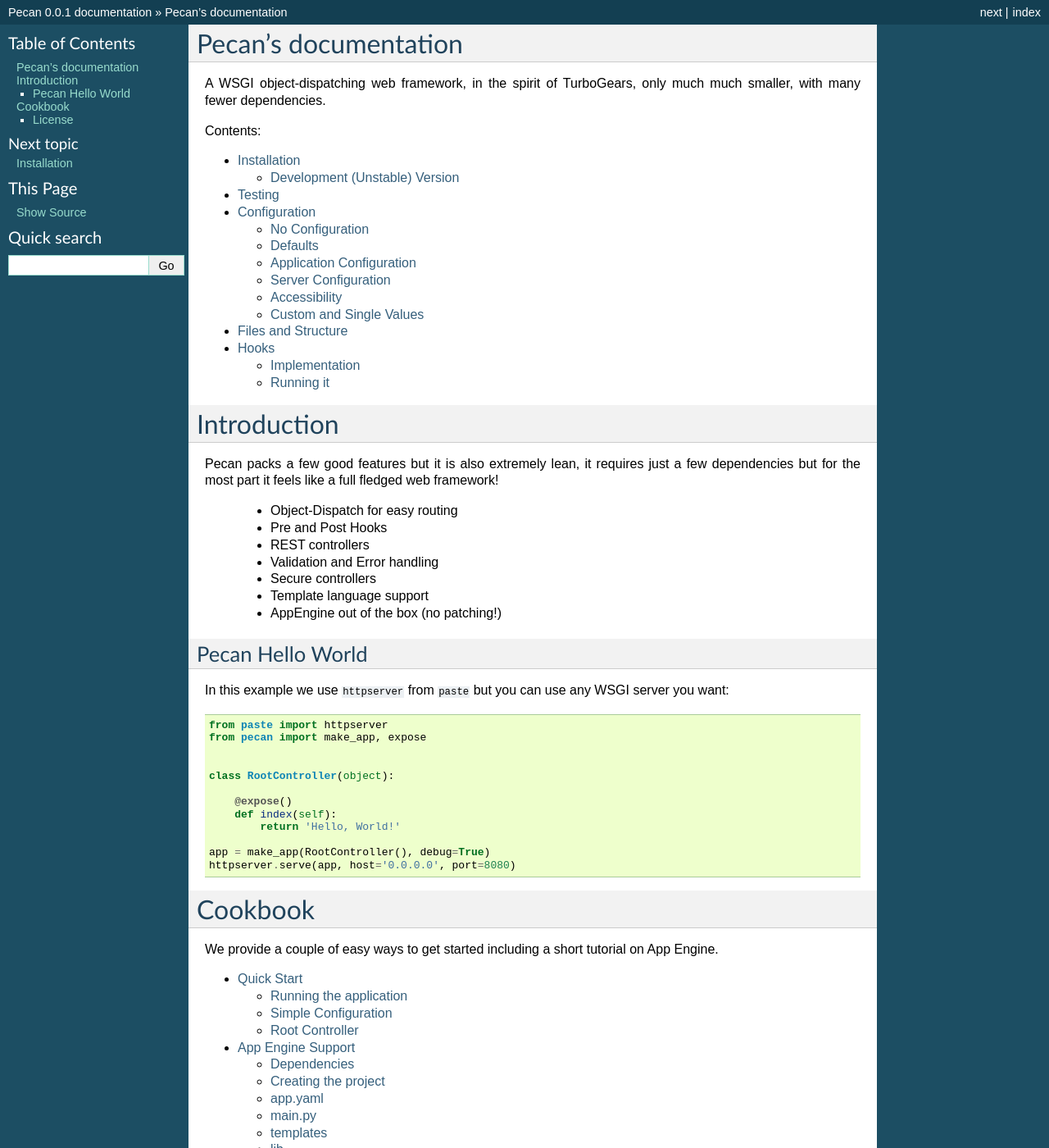
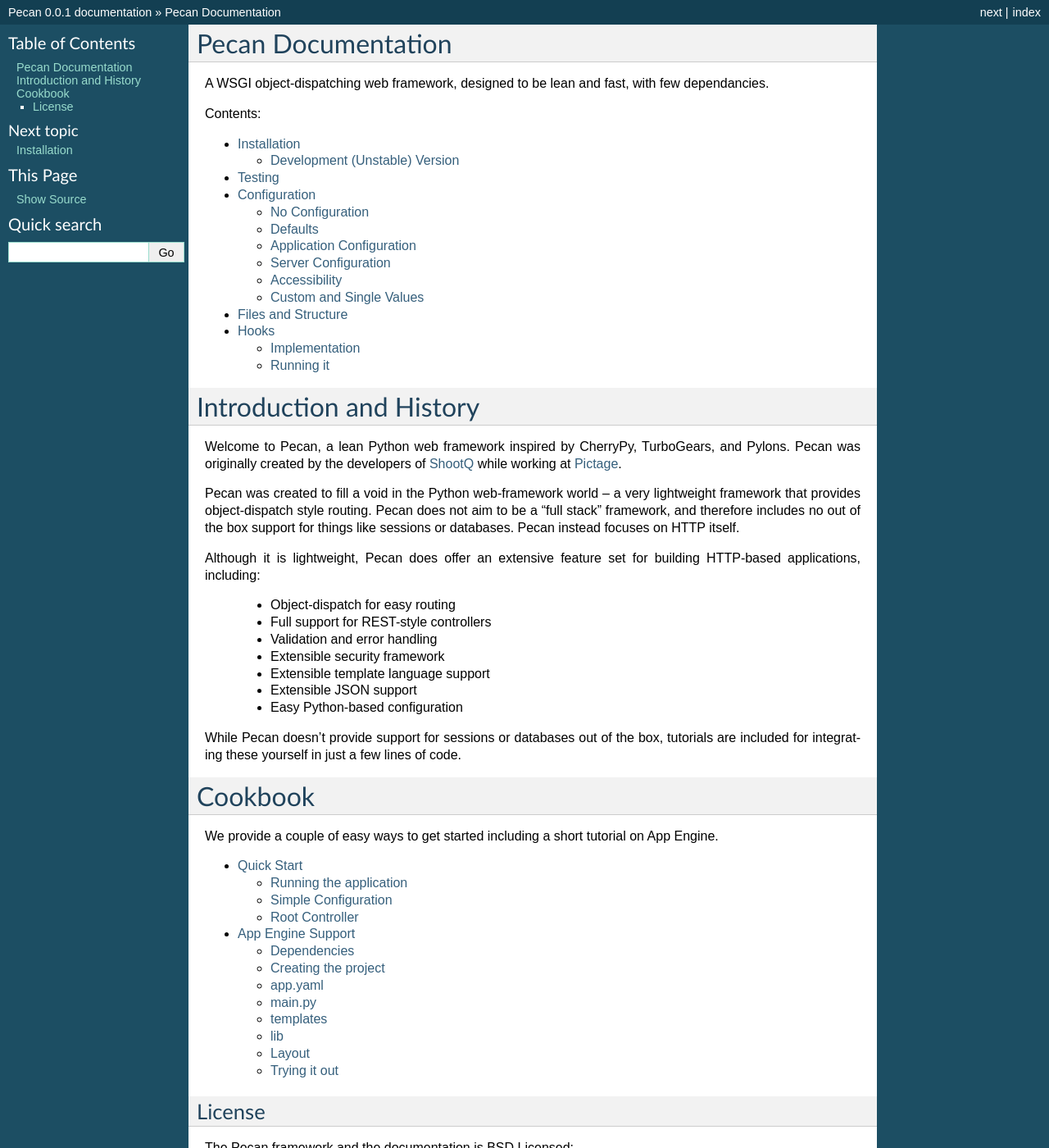
Before and after one commit to stackforge/pecan, a Sphinx documentation site: the page built from docs/source/index.rst, in a window 1280 px wide and 1400 px high. Shown: the whole window at 82% size. Built offline with Sphinx 7.4.7, drawn with Linux system fonts in a browser that asks for light colours; pages that are not in the unit, such as notebooks, are missing from menus; some of the changed text lies outside the part shown.

Commit message:
Updating introduction and history.

```diff
--- a/docs/source/index.rst
+++ b/docs/source/index.rst
@@ -1,13 +1,8 @@
-.. Pecan documentation master file, created by
-   sphinx-quickstart on Sat Oct  9 14:41:27 2010.
-   You can adapt this file completely to your liking, but it should at least
-   contain the root `toctree` directive.
+Pecan Documentation
+===================
 
-Pecan's documentation
-=========================
-
-A WSGI object-dispatching web framework, in the spirit of TurboGears, only
-much much smaller, with many fewer dependencies.
+A WSGI object-dispatching web framework, designed to be lean and fast,
+with few dependancies.
 
 
 Contents:
@@ -28,39 +23,33 @@
    testing.rst
 
 
-Introduction
-============
-Pecan packs a few good features but it is also extremely lean, it requires just
-a few dependencies but for the most part it feels like a full fledged web
-framework!
+Introduction and History
+========================
+Welcome to Pecan, a lean Python web framework inspired by CherryPy,
+TurboGears, and Pylons. Pecan was originally created by the developers
+of `ShootQ <http://shootq.com>`_ while working at `Pictage
+<http://pictage.com>`_.
 
- * Object-Dispatch for easy routing
- * Pre and Post Hooks
- * REST controllers
- * Validation and Error handling
- * Secure controllers
- * Template language support
- * AppEngine out of the box (no patching!)
+Pecan was created to fill a void in the Python web-framework world – a
+very lightweight framework that provides object-dispatch style routing.
+Pecan does not aim to be a "full stack" framework, and therefore
+includes no out of the box support for things like sessions or
+databases. Pecan instead focuses on HTTP itself.
 
+Although it is lightweight, Pecan does offer an extensive feature set
+for building HTTP-based applications, including:
 
+ * Object-dispatch for easy routing
+ * Full support for REST-style controllers
+ * Validation and error handling
+ * Extensible security framework
+ * Extensible template language support
+ * Extensible JSON support
+ * Easy Python-based configuration
 
-Pecan Hello World
-------------------
-In this example we use ``httpserver`` from ``paste`` but you can use any
-WSGI server you want::
-
-    from paste import httpserver
-    from pecan import make_app, expose
-
-
-    class RootController(object):
-
-        @expose()
-        def index(self):
-            return 'Hello, World!'
-
-    app = make_app(RootController(), debug=True)
-    httpserver.serve(app, host='0.0.0.0', port=8080)
+While Pecan doesn't provide support for sessions or databases out of the
+box, tutorials are included for integrating these yourself in just a few
+lines of code.
 
 
 Cookbook
```
